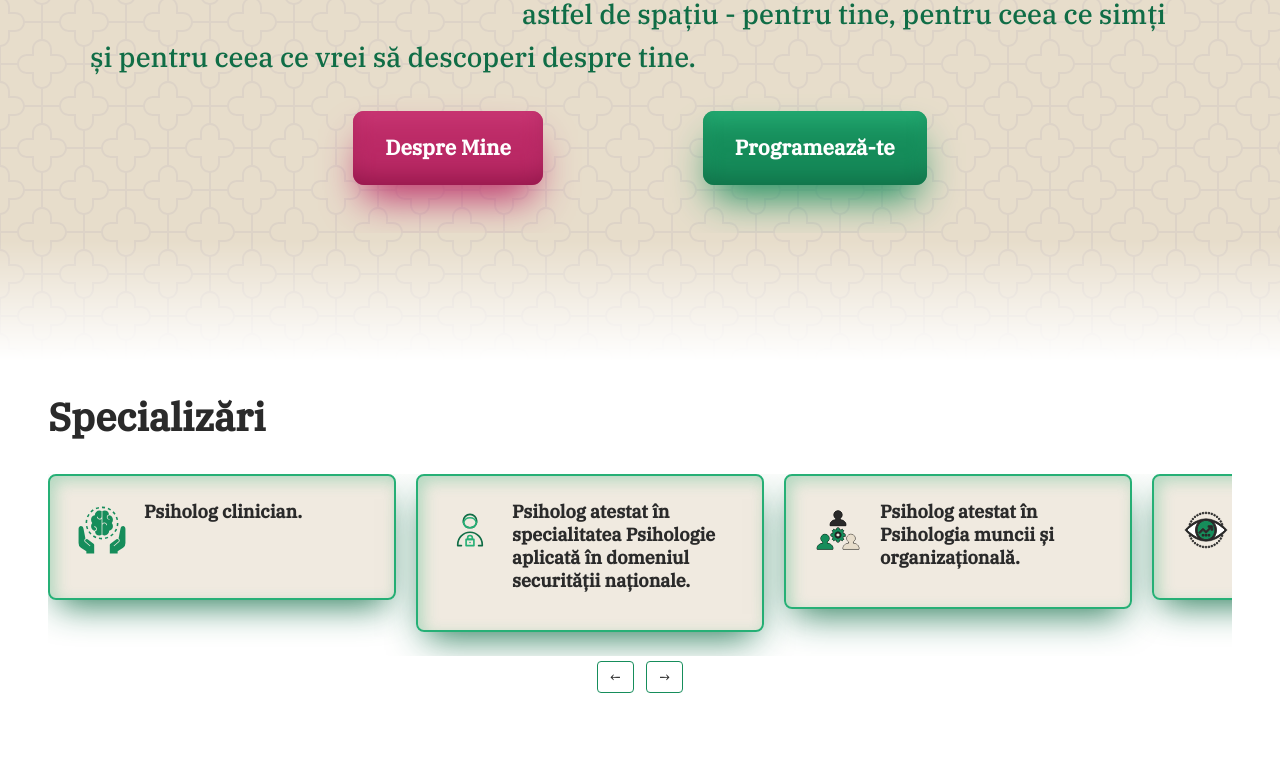
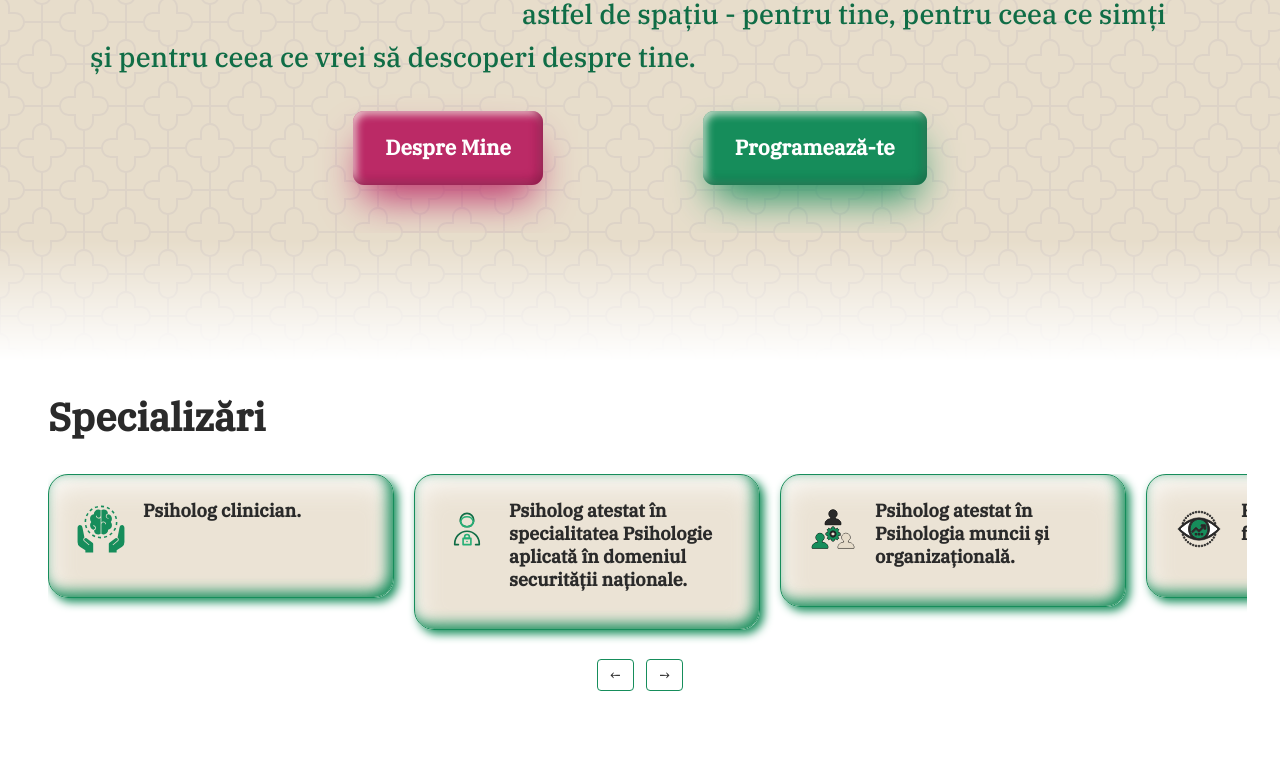
Before and after one commit to stevenstonie/psihologioanaposirca, a React (Vite) app: page / in a window 1280 px wide. Shown: the part 482-1248 px from the top of the page. Built offline with nearby package versions, Linux system fonts and the light colour scheme.

Commit message:
(update) made both revealing cards and main buttons be claymorphic; footer now has a background pattern; added some padding to card carousel

```diff
--- a/src/components/card_layout/card_layout.scss
+++ b/src/components/card_layout/card_layout.scss
@@ -14,7 +14,7 @@
     button {
         background: transparent;
         border: 1px solid var(--color-primary);
-        color: var(--color-text);
+        color: var(--color-text-darker);
         padding: 6px 12px;
         border-radius: 4px;
         cursor: pointer;
@@ -43,11 +43,9 @@
     &.layout-carousel {
         display: flex;
         gap: 20px;
-
         overflow-x: auto;
         overflow-y: hidden;
-        padding-bottom: 24px;
-
+        padding: 0 10px 24px 5px;
         scroll-snap-type: x mandatory;
         scroll-behavior: smooth;
         -webkit-overflow-scrolling: touch;
--- a/src/components/nav_brand/nav_brand.tsx
+++ b/src/components/nav_brand/nav_brand.tsx
@@ -18,7 +18,7 @@ export default function NavBrand({ onClick }: Readonly<NavBrandProps>) {
       <div className="nav-logo" aria-hidden="true">
         <img src={logo} alt="" />
       </div>
-      <span className='nav-brand-text'>Psiholog Posirca Ioana</span>
+      <span className='nav-brand-text'>Psiholog Ioana Poșircă</span>
     </Link>
   );
 }
--- a/src/components/revealing_card/revealing_card.scss
+++ b/src/components/revealing_card/revealing_card.scss
@@ -3,14 +3,14 @@
     grid-template-columns: 60px 1fr;
     gap: 12px;
     padding: 24px 22px 26px;
-    background: color-mix(in srgb, var(--color-bg) 60%, transparent);
-    border: 2px solid var(--color-primary-lighter, #e0e0e0);
-    border-radius: 8px;
+    background: color-mix(in srgb, var(--color-bg) 80%, transparent);
+    border: 1px solid var(--color-primary);
     opacity: 1;
     transform: none;
-    box-shadow:
-        inset 5px 5px 15px 0px color-mix(in srgb, var(--color-primary-lighter) 30%, transparent),
-        0 15px 35px -10px color-mix(in srgb, var(--color-primary-darker) 90%, transparent);
+    border-radius: 20px;
+    box-shadow: 4px 4px 10px 0px var(--color-primary),
+        inset -5px -5px 14px 0px var(--color-primary),
+        inset 0px 8px 28px 0px rgb(255, 255, 255);
 
     @supports (animation-timeline: view()) {
         animation: card-reveal linear both;
@@ -27,7 +27,6 @@
     padding: 5px;
     border-radius: 50%;
     color: var(--color-primary);
-    // background: color-mix(in srgb, var(--color-primary) 12%, transparent);
 
     svg {
         width: 22px;
@@ -40,7 +39,7 @@
     font-family: var(--font-primary);
     font-size: 1.125rem;
     font-weight: 600;
-    color: var(--color-text);
+    color: var(--color-text-darker);
 }
 
 .reveal-card-description {
--- a/src/index.scss
+++ b/src/index.scss
@@ -22,7 +22,8 @@
   --color-secondary-darker: #901548;
   --color-secondary-lighter: #cb3976;
   --color-bg: #e7ddcb;
-  --color-text: #2a2a2a;
+  --color-text-darker: #2a2a2a;
+  --color-text-lighter: #3a3a3a;
 
   --font-primary: 'IBMPlexSerifMedium', sans-serif;
   --font-quote: 'Parisienne', serif;
@@ -30,7 +31,7 @@
 
 html {
   font-family: var(--font-primary);
-  color: var(--color-text);
+  color: var(--color-text-darker);
   margin: 0;
   padding: 0;
 }
--- a/src/sections/footer/footer_section.tsx
+++ b/src/sections/footer/footer_section.tsx
@@ -25,9 +25,8 @@ export default function FooterSection() {
             </div>
 
             <div className='footer-copyright'>
-                <small>&copy; {currentYear} Toate drepturile rezervate.</small>
-                <br></br>
-                <small style={{fontSize: '.8rem'}}>Realizat cu grijă de <a href="https://stevendev.me" target="_blank" rel="noopener noreferrer">stevendev</a>.</small>
+                <small style={{ fontSize: '1rem'}}>&copy; {currentYear} Toate drepturile rezervate.</small>
+                <small style={{ fontSize: '.8rem' }}>Realizat cu grijă de <a href="https://stevendev.me" target="_blank" rel="noopener noreferrer">stevendev</a>.</small>
             </div>
         </footer>
     );
--- a/src/sections/intro/intro_section.scss
+++ b/src/sections/intro/intro_section.scss
@@ -30,7 +30,7 @@
 .intro-text {
     font-size: 1rem;
     line-height: 1.6;
-    color: var(--color-text);
+    color: var(--color-text-darker);
     margin-bottom: 2rem;
 }
 
--- a/src/styles/button.scss
+++ b/src/styles/button.scss
@@ -21,10 +21,9 @@
     cursor: pointer;
     font-weight: bold;
     text-decoration: none;
-    box-shadow:
-        0 22px 40px -10px var(--bg-base),
-        inset 0 -16px 26px -10px var(--bg-active),
-        inset 0 18px 26px -8px var(--bg-hover);
+    box-shadow: 0 22px 40px -10px var(--bg-base),
+        inset -4px -4px 10px 0px var(--bg-active),
+        inset 2px 2px 10px 0px floralwhite;
 
     color: #fff;
     background: var(--bg-base);
```
Also changed, not shown: src/sections/footer/footer_section.scss (+6 -4 lines), 1 other file (tests, documents, lock files or other folders).
